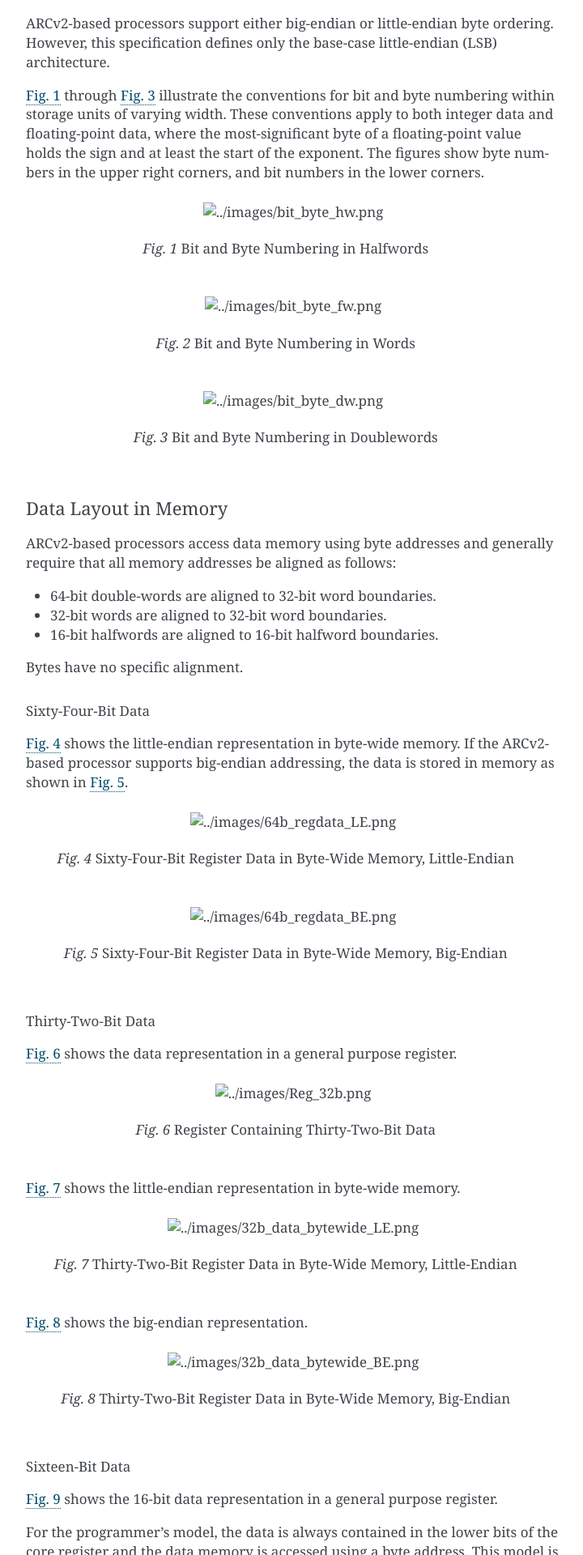
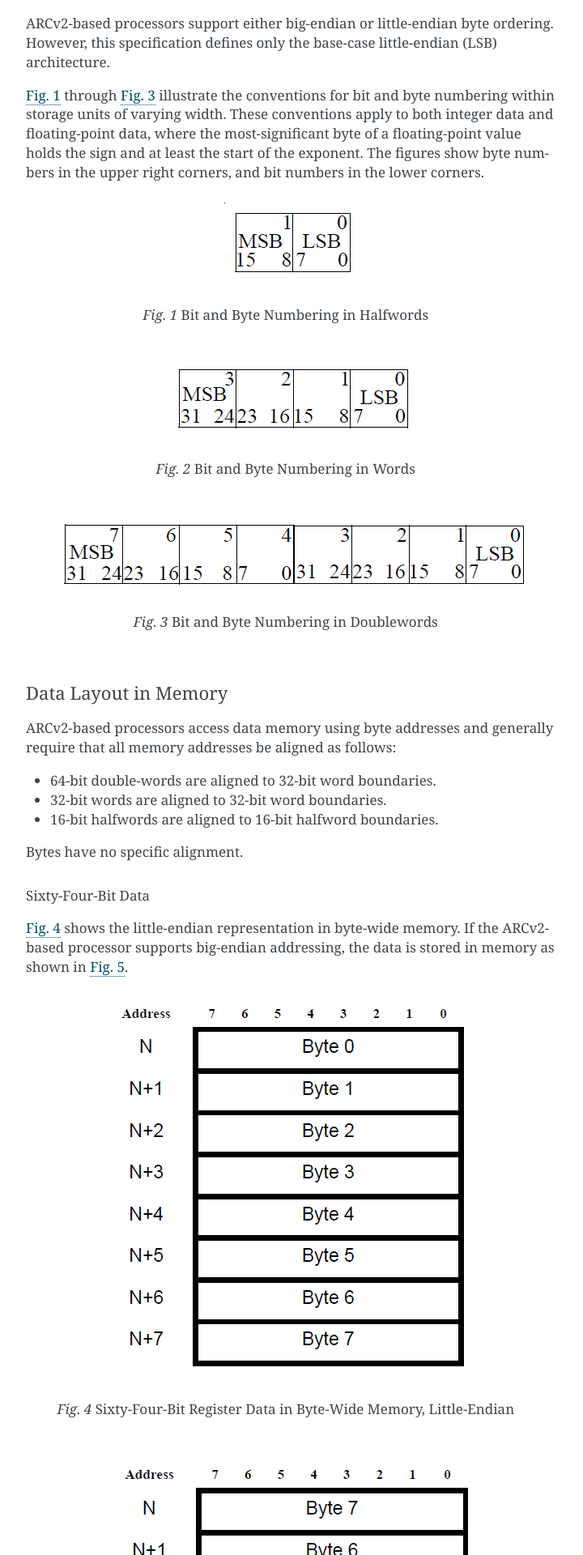
Before and after one commit to foss-for-synopsys-dwc-arc-processors/arc-ABI-manual, a Sphinx documentation site: the page built from ARCv2_rst/source/low_lvl.rst, in a window 1280 px wide. Shown: the part 1138-3058 px from the top of the page at 81% size, without its empty margins (388-1108 px from the left). Built offline with Sphinx 7.4.7, drawn with Linux system fonts in a browser that asks for light colours.

Commit message:
Update low_lvl.rst
Fixes from kalyanp for the .png/.PNG issue

```diff
--- a/ARCv2_rst/source/low_lvl.rst
+++ b/ARCv2_rst/source/low_lvl.rst
@@ -65,21 +65,21 @@ at least the start of the exponent. The figures show byte numbers
 in the upper right corners, and bit numbers in the lower corners.
 
 .. _bit_byte_num_hw:
-.. figure::  ../images/bit_byte_hw.png
+.. figure::  ../images/bit_byte_hw.PNG
    :align: center
 
    Bit and Byte Numbering in Halfwords
 ..
 
 .. _bit_byte_num_w:
-.. figure::  ../images/bit_byte_fw.png
+.. figure::  ../images/bit_byte_fw.PNG
    :align: center
 
    Bit and Byte Numbering in Words
 ..
 
 .. _bit_byte_num_dw:
-.. figure::  ../images/bit_byte_dw.png
+.. figure::  ../images/bit_byte_dw.PNG
    :align: center
 
    Bit and Byte Numbering in Doublewords
@@ -107,14 +107,14 @@ If the ARCv2-based processor supports big-endian addressing, the data
 is stored in memory as shown in :numref:`64b_reg_BE`.
 
 .. _64b_reg_LE:
-.. figure::  ../images/64b_regdata_LE.png
+.. figure::  ../images/64b_regdata_LE.PNG
    :align: center
 
    Sixty-Four-Bit Register Data in Byte-Wide Memory, Little-Endian
 ..
 
 .. _64b_reg_BE:
-.. figure::  ../images/64b_regdata_BE.png
+.. figure::  ../images/64b_regdata_BE.PNG
    :align: center
 
    Sixty-Four-Bit Register Data in Byte-Wide Memory, Big-Endian
@@ -126,7 +126,7 @@ Thirty-Two-Bit Data
 :numref:`reg_32b` shows the data representation in a general purpose register.
 
 .. _reg_32b:
-.. figure::  ../images/Reg_32b.png
+.. figure::  ../images/Reg_32b.PNG
    :align: center
 
    Register Containing Thirty-Two-Bit Data
@@ -135,7 +135,7 @@ Thirty-Two-Bit Data
 :numref:`32b_LE` shows the little-endian representation in byte-wide memory.
 
 .. _32b_LE:
-.. figure::  ../images/32b_data_bytewide_LE.png
+.. figure::  ../images/32b_data_bytewide_LE.PNG
    :align: center
 
    Thirty-Two-Bit Register Data in Byte-Wide Memory, Little-Endian
@@ -144,7 +144,7 @@ Thirty-Two-Bit Data
 :numref:`32b_BE` shows the big-endian representation.
 
 .. _32b_BE:
-.. figure::  ../images/32b_data_bytewide_BE.png
+.. figure::  ../images/32b_data_bytewide_BE.PNG
    :align: center
 
    Thirty-Two-Bit Register Data in Byte-Wide Memory, Big-Endian
@@ -162,7 +162,7 @@ using a byte address. This model is sometimes referred to as a
 data invariance principle.
 
 .. _reg_16b:
-.. figure::  ../images/Reg_16b.png
+.. figure::  ../images/Reg_16b.PNG
    :align: center
 
    Register Containing Sixteen-Bit Data
@@ -172,7 +172,7 @@ data invariance principle.
 16-bit data in byte-wide memory.
 
 .. _16b_LE:
-.. figure::  ../images/16b_data_bytewide_LE.png
+.. figure::  ../images/16b_data_bytewide_LE.PNG
    :align: center
 
    Sixteen-Bit Register Data in Byte-Wide Memory, Little-Endian
@@ -181,7 +181,7 @@ data invariance principle.
 :numref:`16b_BE` shows the big-endian representation.
 
 .. _16b_BE:
-.. figure::  ../images/16b_data_bytewide_BE.png
+.. figure::  ../images/16b_data_bytewide_BE.PNG
    :align: center
 
    Sixteen-Bit Register Data in Byte-Wide Memory, Big-Endian
@@ -197,7 +197,7 @@ is accessed using a byte address. This model is sometimes referred
 to as a data invariance principle.
 
 .. _reg_8b:
-.. figure::  ../images/Reg_8b.png
+.. figure::  ../images/Reg_8b.PNG
    :align: center
 
    Register Containing Eight-Bit Data
@@ -209,7 +209,7 @@ address, n, of the byte is explicitly given and the byte is stored or
 read from that explicit address.
 
 .. _8b_bw:
-.. figure::  ../images/8b_data_bytewide.png
+.. figure::  ../images/8b_data_bytewide.PNG
    :align: center
 
    Eight-Bit Register Data in Byte-Wide Memory
@@ -224,7 +224,7 @@ includes an immediate value specifying the bit to operate on. Bit
 manipulation instructions can operate on 8-bit, 16-bit, or 32-bit data
 located within core registers because each bit is individually addressable.
 
-.. figure::  ../images/Reg_1b.png
+.. figure::  ../images/Reg_1b.PNG
    :align: center
 
    Register Containing One-Bit Data
@@ -334,7 +334,7 @@ Structure smaller than a word:
 
 ..
 
-.. figure::  ../images/struct_smaller_word.png
+.. figure::  ../images/struct_smaller_word.PNG
    :align: center
 
    Byte-Aligned, Sizeof is 1
@@ -352,7 +352,7 @@ No Padding:
    };
 ..
 
-.. figure::  ../images/no_padding.png
+.. figure::  ../images/no_padding.PNG
    :align: center
 
    Word-Aligned, Sizeof is 8
@@ -368,7 +368,7 @@ Internal Padding:
    };
 ..
 
-.. figure::  ../images/int_padding.png
+.. figure::  ../images/int_padding.PNG
    :align: center
 
    Halfword-Aligned, Sizeof is 4
@@ -385,7 +385,7 @@ Internal and Tail Padding:
    };
 ..
 
-.. figure::  ../images/int_tail_padding.png
+.. figure::  ../images/int_tail_padding.PNG
    :align: center
 
    Word-Aligned, Sizeof is 16
@@ -402,7 +402,7 @@ Union Allocation:
    };
 ..
 
-.. figure::  ../images/union_alloc.png
+.. figure::  ../images/union_alloc.PNG
    :align: center
 
    Word-Aligned, Sizeof is 4
@@ -505,7 +505,7 @@ The struct in the following example can be mapped as illustrated in or :numref:`
 ..
 
 .. _struct_LE:
-.. figure::  ../images/struct_map_LE.png
+.. figure::  ../images/struct_map_LE.PNG
    :align: center
 
    Structure Mapped in Little-Endian Orientation
@@ -523,7 +523,7 @@ corners for little-endian implementations. Bit numbers appear in the lower corne
 
 Bit numbering of :code:`0x01020304`:
 
-.. figure:: ../images/bit_numbering.png
+.. figure:: ../images/bit_numbering.PNG
    :align: center
 
    Bit Numbering
@@ -540,7 +540,7 @@ Bit-Field Allocation:
    };
 ..
 
-.. figure::  ../images/bitfield_alloc.png
+.. figure::  ../images/bitfield_alloc.PNG
    :align: center
 
    Word-Aligned, Sizeof is 4
@@ -560,7 +560,7 @@ Boundary Alignment:
    };
 ..
 
-.. figure::  ../images/boundary_align.png
+.. figure::  ../images/boundary_align.PNG
    :align: center
 
    Word-Aligned, Sizeof is 12
@@ -576,7 +576,7 @@ Storage Unit Sharing:
    };
 ..
 
-.. figure::  ../images/st_unit_share.png
+.. figure::  ../images/st_unit_share.PNG
    :align: center
 
    Halfword-Aligned, Sizeof is 2
@@ -592,7 +592,7 @@ Union Allocation:
    };
 ..
 
-.. figure::  ../images/union_alloc2.png
+.. figure::  ../images/union_alloc2.PNG
    :align: center
 
    Halfword-Aligned, Sizeof is 2
@@ -611,7 +611,7 @@ Unnamed Bitfields:
    };
 ..
 
-.. figure::  ../images/unnamed_bitfields.png
+.. figure::  ../images/unnamed_bitfields.PNG
    :align: center
 
    Byte-Aligned, Sizeof is 9
@@ -824,7 +824,7 @@ The caller's stack-pointer (sp) register does not need to be saved because the c
 able to restore the stack pointer for each function to its original value (for example, by
 using an add instruction).
 
-.. figure:: ../images/stack_frame_1func_invoc.png
+.. figure:: ../images/stack_frame_1func_invoc.PNG
    :align: center
 
    Stack Frame for One Function Invocation
```
